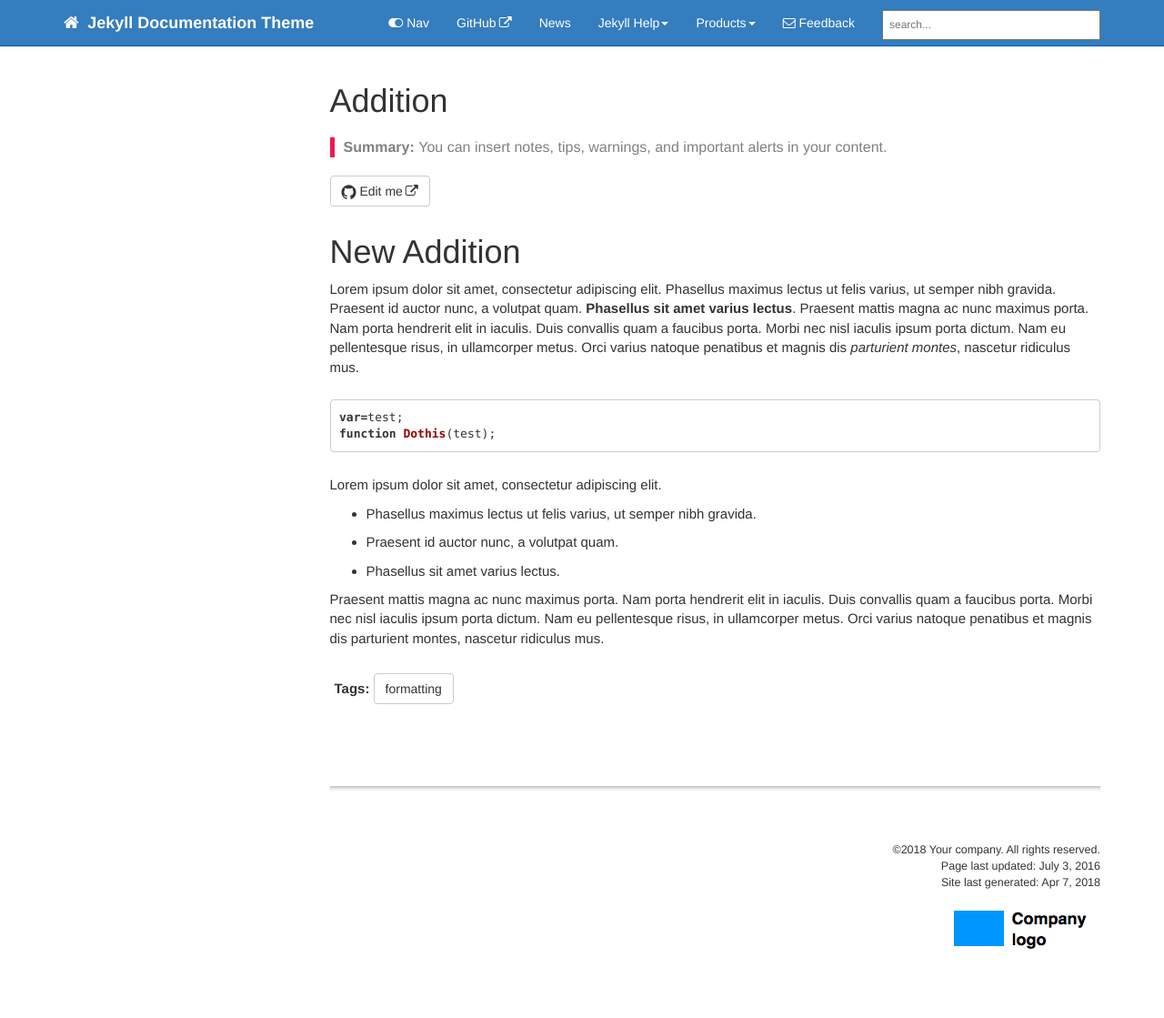
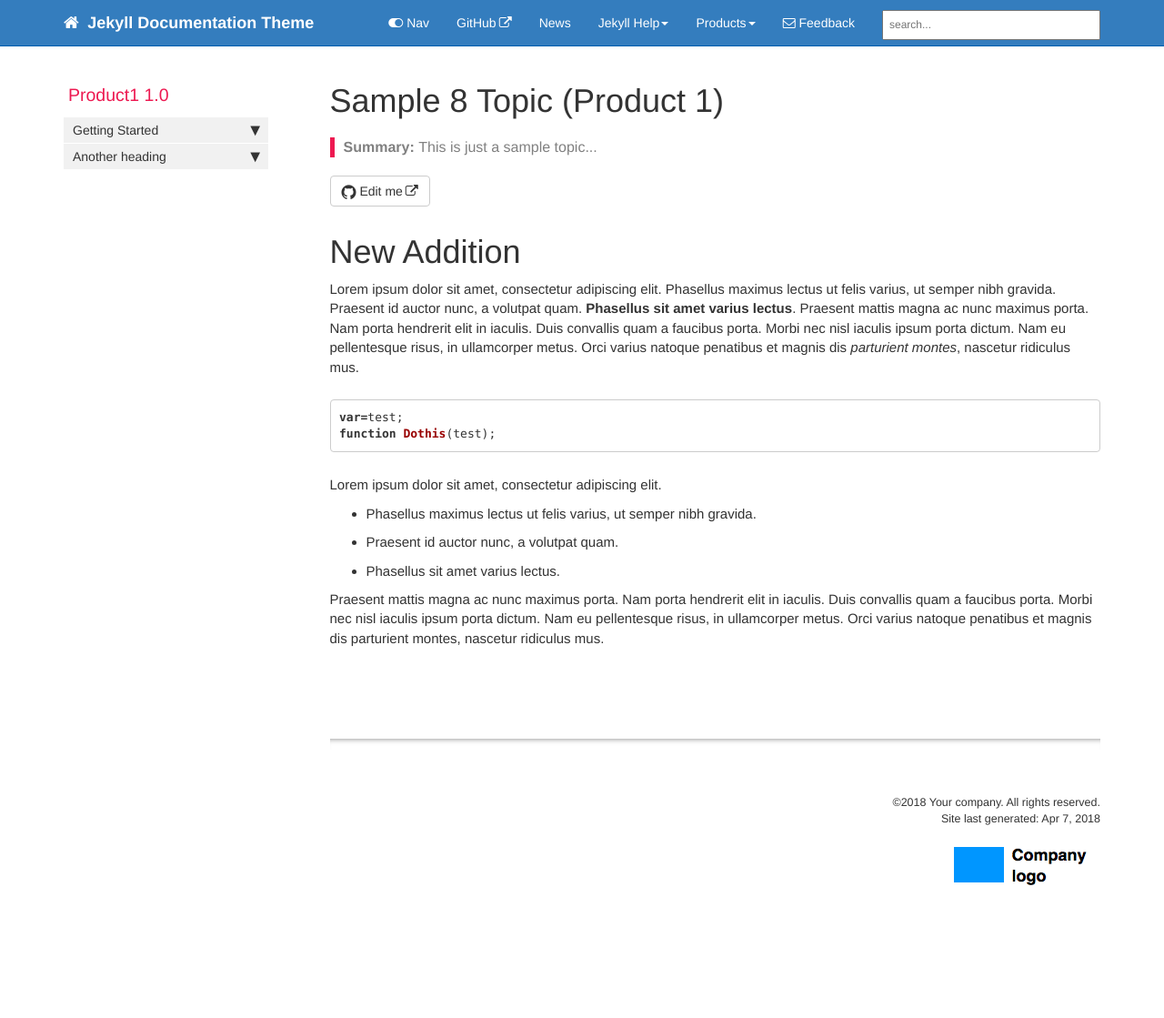
Before and after one commit to MickMacL/mickmacl.github.io, a Jekyll site: the page built from pages/product1/p1_sample8.md, in a window 1280 px wide. Shown: the whole page at 91% size. Built offline with Jekyll 4.4.1, drawn with Linux system fonts in a browser that asks for light colours; nearby versions of some CDN libraries; comment, search, counter and statistics services are not loaded; after the commit the page ends 1049 px from its top, so only the background shows below that.

Commit message:
Updated YAML

```diff
--- a/pages/product1/p1_sample8.md
+++ b/pages/product1/p1_sample8.md
@@ -1,11 +1,10 @@
 ---
-title: Addition
-tags: [formatting]
-keywords: notes, tips, cautions, warnings, admonitions
-last_updated: July 3, 2016
-summary: "You can insert notes, tips, warnings, and important alerts in your content."
-sidebar: New Addition
+title: Sample 8 Topic (Product 1)
+keywords: sample
+summary: "This is just a sample topic..."
+sidebar: product1_sidebar
 permalink: p1_sample8.html
+folder: product1
 ---
 
 # New Addition
```
